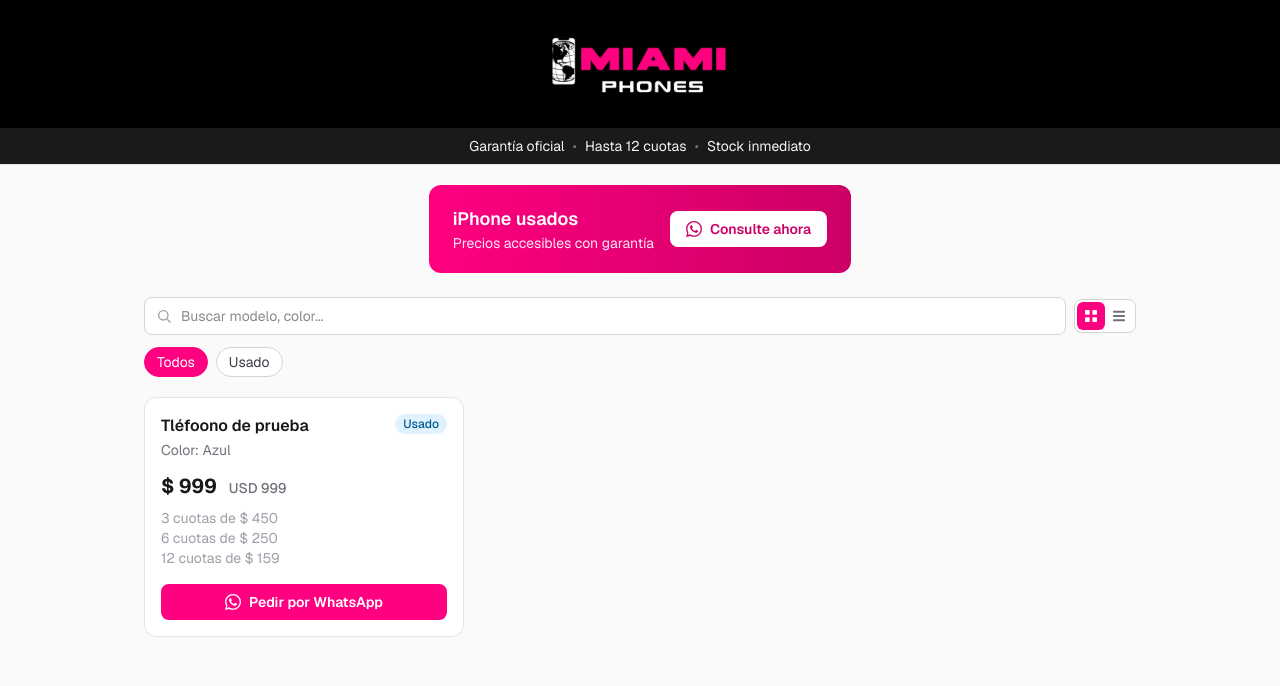
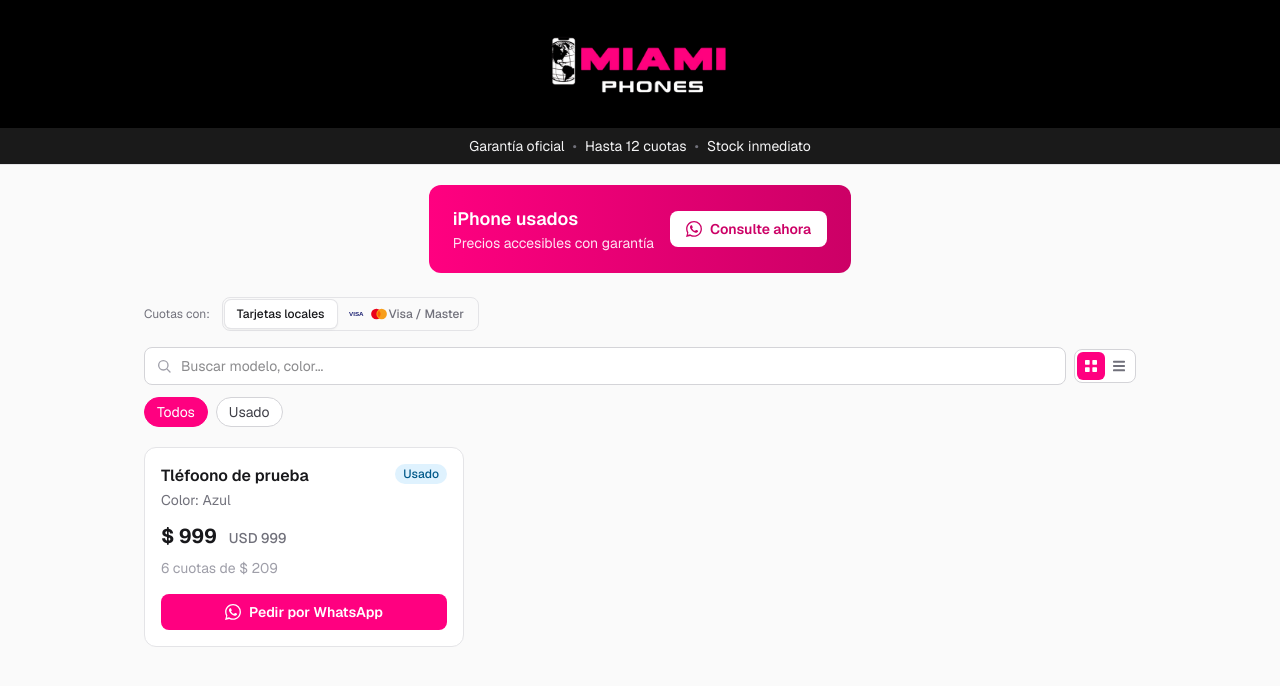
Before and after one commit to DevZeppelin/miamiphones, a Next.js app: page / in a window 1280 px wide. Shown: the top 686 px of the page. Built offline with nearby package versions, Linux system fonts and the light colour scheme.

Commit message:
header fijo y 6 cuotas locales

```diff
--- a/components/Catalog.tsx
+++ b/components/Catalog.tsx
@@ -1,40 +1,72 @@
-'use client'
+"use client";
 
-import { useMemo, useState } from 'react'
-import type { Product } from '@/lib/types'
-import ProductCard from './ProductCard'
+import { useMemo, useState } from "react";
+import type { Product } from "@/lib/types";
+import ProductCard, { type CardType } from "./ProductCard";
 
-type View = 'grid' | 'list'
-const TODOS = 'Todos'
+type View = "grid" | "list";
+const TODOS = "Todos";
 
 export default function Catalog({ products }: { products: Product[] }) {
-  const [query, setQuery] = useState('')
-  const [view, setView] = useState<View>('grid')
-  const [estado, setEstado] = useState<string>(TODOS)
+  const [query, setQuery] = useState("");
+  const [view, setView] = useState<View>("grid");
+  const [estado, setEstado] = useState<string>(TODOS);
+  const [cardType, setCardType] = useState<CardType>("local");
 
   const estados = useMemo(() => {
-    const set = new Set<string>()
+    const set = new Set<string>();
     for (const p of products) {
-      if (p.estado.trim()) set.add(p.estado.trim())
+      if (p.estado.trim()) set.add(p.estado.trim());
     }
-    return [TODOS, ...Array.from(set).sort()]
-  }, [products])
+    return [TODOS, ...Array.from(set).sort()];
+  }, [products]);
 
   const filtered = useMemo(() => {
-    const q = query.trim().toLowerCase()
+    const q = query.trim().toLowerCase();
     return products.filter((p) => {
-      const matchEstado = estado === TODOS || p.estado.trim().toLowerCase() === estado.toLowerCase()
+      const matchEstado =
+        estado === TODOS ||
+        p.estado.trim().toLowerCase() === estado.toLowerCase();
       const matchQuery =
-        q === '' ||
+        q === "" ||
         p.descripcion.toLowerCase().includes(q) ||
         p.color.toLowerCase().includes(q) ||
-        p.estado.toLowerCase().includes(q)
-      return matchEstado && matchQuery
-    })
-  }, [products, query, estado])
+        p.estado.toLowerCase().includes(q);
+      return matchEstado && matchQuery;
+    });
+  }, [products, query, estado]);
 
   return (
     <section className="mx-auto mt-6 w-full max-w-5xl px-4 pb-16">
+      {/* Selector de tarjeta */}
+      <div className="mb-4 flex items-center gap-3">
+        <span className="text-xs text-zinc-500 shrink-0">Cuotas con:</span>
+        <div className="flex rounded-lg border border-zinc-200 bg-zinc-50 p-0.5 text-xs font-medium">
+          <button
+            onClick={() => setCardType("local")}
+            className={`rounded-md px-3 py-1.5 transition-all ${
+              cardType === "local"
+                ? "bg-white text-zinc-900 shadow-sm ring-1 ring-zinc-200"
+                : "text-zinc-500 hover:text-zinc-700"
+            }`}
+          >
+            Tarjetas locales
+          </button>
+          <button
+            onClick={() => setCardType("visa")}
+            className={`flex items-center gap-0 rounded-md px-3 py-1.5 transition-all ${
+              cardType === "visa"
+                ? "bg-white text-zinc-900 shadow-sm ring-1 ring-zinc-200"
+                : "text-zinc-500 hover:text-zinc-700"
+            }`}
+          >
+            <VisaIcon className="h-3 w-5" />
+            <MastercardIcon className="h-3.5 w-5" />
+            <span>Visa / Master</span>
+          </button>
+        </div>
+      </div>
+
       {/* Buscador + toggle de vista */}
       <div className="flex items-center gap-2">
         <div className="relative flex-1">
@@ -59,16 +91,34 @@ export default function Catalog({ products }: { products: Product[] }) {
         </div>
 
         <div className="flex shrink-0 rounded-lg border border-zinc-300 bg-white p-0.5">
-          <ViewButton active={view === 'grid'} onClick={() => setView('grid')} label="Vista en cuadrícula">
-            <svg viewBox="0 0 24 24" fill="currentColor" className="h-4 w-4" aria-hidden="true">
+          <ViewButton
+            active={view === "grid"}
+            onClick={() => setView("grid")}
+            label="Vista en cuadrícula"
+          >
+            <svg
+              viewBox="0 0 24 24"
+              fill="currentColor"
+              className="h-4 w-4"
+              aria-hidden="true"
+            >
               <rect x="3" y="3" width="7" height="7" rx="1" />
               <rect x="14" y="3" width="7" height="7" rx="1" />
               <rect x="3" y="14" width="7" height="7" rx="1" />
               <rect x="14" y="14" width="7" height="7" rx="1" />
             </svg>
           </ViewButton>
-          <ViewButton active={view === 'list'} onClick={() => setView('list')} label="Vista en lista">
-            <svg viewBox="0 0 24 24" fill="currentColor" className="h-4 w-4" aria-hidden="true">
+          <ViewButton
+            active={view === "list"}
+            onClick={() => setView("list")}
+            label="Vista en lista"
+          >
+            <svg
+              viewBox="0 0 24 24"
+              fill="currentColor"
+              className="h-4 w-4"
+              aria-hidden="true"
+            >
               <rect x="3" y="4" width="18" height="3" rx="1" />
               <rect x="3" y="10.5" width="18" height="3" rx="1" />
               <rect x="3" y="17" width="18" height="3" rx="1" />
@@ -85,8 +135,8 @@ export default function Catalog({ products }: { products: Product[] }) {
             onClick={() => setEstado(e)}
             className={`rounded-full border px-3 py-1 text-sm transition-colors ${
               estado === e
-                ? 'border-brand-600 bg-brand-600 text-white'
-                : 'border-zinc-300 bg-white text-zinc-700 hover:border-zinc-400'
+                ? "border-brand-600 bg-brand-600 text-white"
+                : "border-zinc-300 bg-white text-zinc-700 hover:border-zinc-400"
             }`}
           >
             {e}
@@ -96,22 +146,29 @@ export default function Catalog({ products }: { products: Product[] }) {
 
       {/* Catálogo */}
       {filtered.length === 0 ? (
-        <p className="mt-10 text-center text-sm text-zinc-500">No se encontraron productos.</p>
+        <p className="mt-10 text-center text-sm text-zinc-500">
+          No se encontraron productos.
+        </p>
       ) : (
         <div
           className={
-            view === 'grid'
-              ? 'mt-5 grid w-full grid-cols-1 gap-4 sm:grid-cols-2 lg:grid-cols-3'
-              : 'mt-5 flex w-full flex-col gap-2'
+            view === "grid"
+              ? "mt-5 grid w-full grid-cols-1 gap-4 sm:grid-cols-2 lg:grid-cols-3"
+              : "mt-5 flex w-full flex-col gap-2"
           }
         >
           {filtered.map((p) => (
-            <ProductCard key={p.id} product={p} view={view} />
+            <ProductCard
+              key={p.id}
+              product={p}
+              view={view}
+              cardType={cardType}
+            />
           ))}
         </div>
       )}
     </section>
-  )
+  );
 }
 
 function ViewButton({
@@ -120,10 +177,10 @@ function ViewButton({
   label,
   children,
 }: {
-  active: boolean
-  onClick: () => void
-  label: string
-  children: React.ReactNode
+  active: boolean;
+  onClick: () => void;
+  label: string;
+  children: React.ReactNode;
 }) {
   return (
     <button
@@ -131,10 +188,37 @@ function ViewButton({
       aria-label={label}
       aria-pressed={active}
       className={`rounded-md p-1.5 transition-colors ${
-        active ? 'bg-brand-600 text-white' : 'text-zinc-500 hover:text-zinc-800'
+        active ? "bg-brand-600 text-white" : "text-zinc-500 hover:text-zinc-800"
       }`}
     >
       {children}
     </button>
-  )
+  );
 }
+
+function VisaIcon({ className }: { className?: string }) {
+  return (
+    <svg viewBox="0 0 48 16" className={className} aria-hidden="true">
+      <text
+        x="0"
+        y="13"
+        fontFamily="Arial"
+        fontWeight="bold"
+        fontSize="15"
+        fill="#1A1F71"
+      >
+        VISA
+      </text>
+    </svg>
+  );
+}
+
+function MastercardIcon({ className }: { className?: string }) {
+  return (
+    <svg viewBox="0 0 38 24" className={className} aria-hidden="true">
+      <circle cx="14" cy="12" r="10" fill="#EB001B" />
+      <circle cx="24" cy="12" r="10" fill="#F79E1B" />
+      <path d="M19 5.3a10 10 0 0 1 0 13.4A10 10 0 0 1 19 5.3z" fill="#FF5F00" />
+    </svg>
+  );
+}
--- a/components/Header.tsx
+++ b/components/Header.tsx
@@ -2,7 +2,7 @@ import Image from "next/image";
 
 export default function Header() {
   return (
-    <header className="border-b border-zinc-200 bg-black">
+    <header className="sticky top-0 z-50 border-b border-zinc-200 bg-black">
       <div className="mx-auto max-w-5xl px-4 py-4 text-center">
         <Image
           src="/logo.png"
--- a/components/ProductCard.tsx
+++ b/components/ProductCard.tsx
@@ -1,10 +1,12 @@
 import type { Product } from "@/lib/types";
 import { whatsappProductLink } from "@/lib/whatsapp";
 
-// Recargos por cuotas — fácil de cambiar acá
-const RECARGO_3_CUOTAS = 0.35; // 35% de recargo
-const RECARGO_6_CUOTAS = 0.5; // 50% de recargo
-const RECARGO_12_CUOTAS = 0.9; // 90% de recargo
+export type CardType = "local" | "visa";
+
+const RECARGOS = {
+  local: { c3: null,  c6: 0.25, c12: null },
+  visa:  { c3: 0.35, c6: 0.50, c12: 0.90 },
+} satisfies Record<CardType, { c3: number | null; c6: number; c12: number | null }>;
 
 const arsFmt = new Intl.NumberFormat("es-AR", {
   style: "currency",
@@ -39,21 +41,24 @@ const WhatsAppIcon = ({ className }: { className?: string }) => (
 export default function ProductCard({
   product,
   view,
+  cardType,
 }: {
   product: Product;
   view: "grid" | "list";
+  cardType: CardType;
 }) {
+  const r = RECARGOS[cardType];
   const cuota3 =
-    product.precioArs != null
-      ? Math.ceil((product.precioArs * (1 + RECARGO_3_CUOTAS)) / 3)
+    product.precioArs != null && r.c3 != null
+      ? Math.ceil((product.precioArs * (1 + r.c3)) / 3)
       : null;
   const cuota6 =
     product.precioArs != null
-      ? Math.ceil((product.precioArs * (1 + RECARGO_6_CUOTAS)) / 6)
+      ? Math.ceil((product.precioArs * (1 + r.c6)) / 6)
       : null;
   const cuota12 =
-    product.precioArs != null
-      ? Math.ceil((product.precioArs * (1 + RECARGO_12_CUOTAS)) / 12)
+    product.precioArs != null && r.c12 != null
+      ? Math.ceil((product.precioArs * (1 + r.c12)) / 12)
       : null;
 
   if (view === "list") {
```
